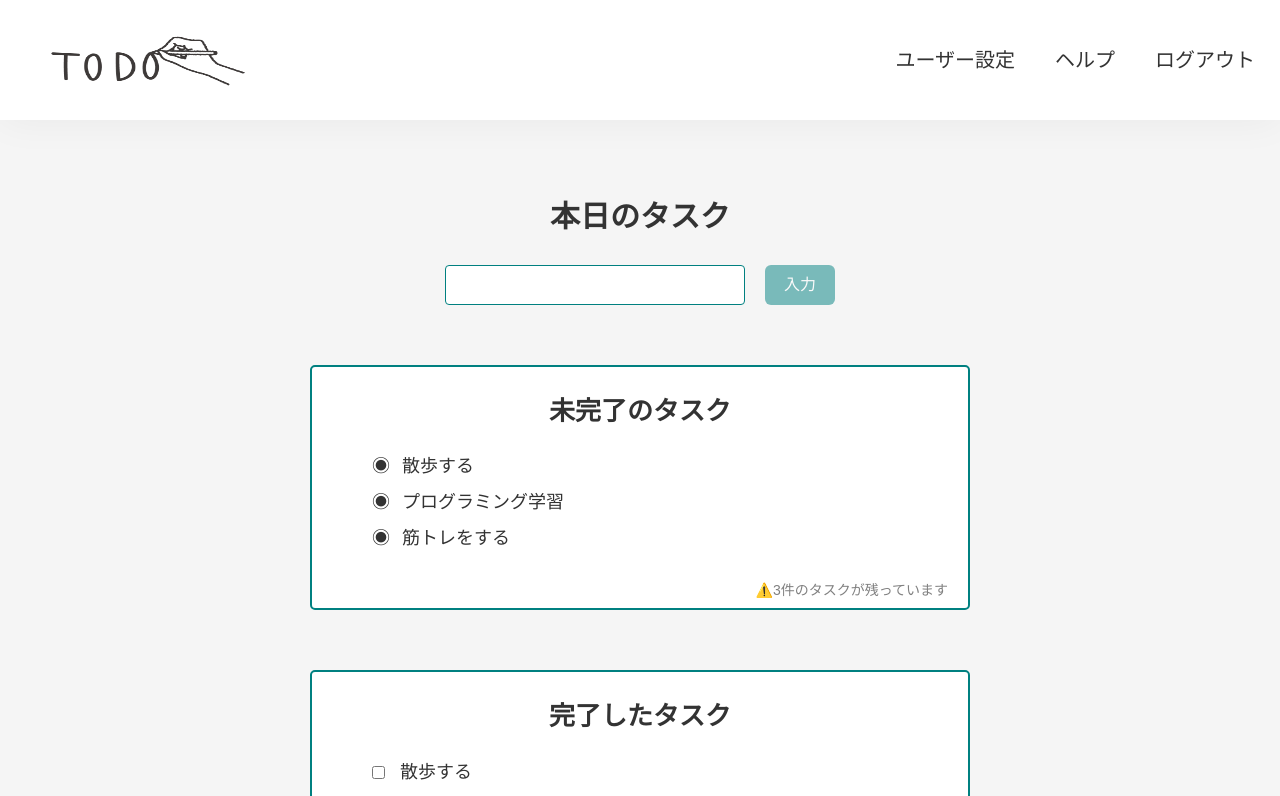
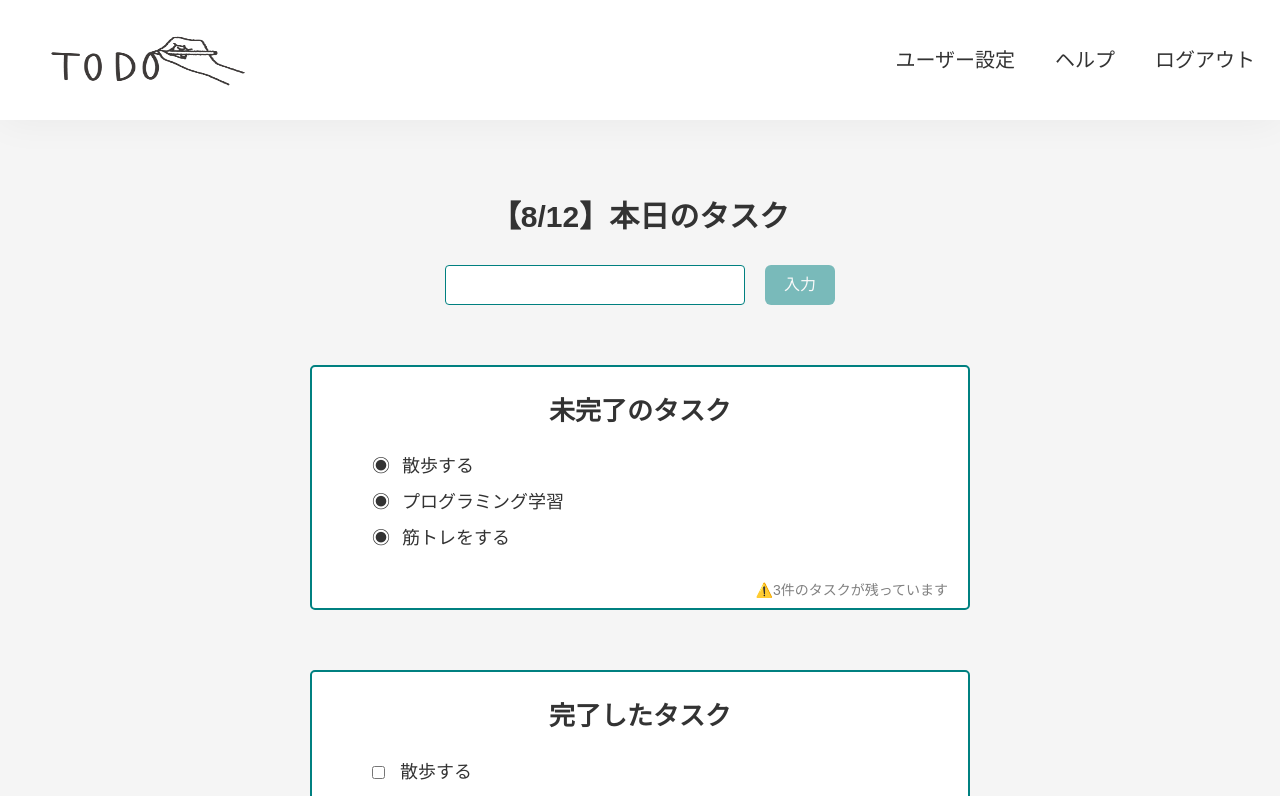
Before and after one commit to wadeen/original-react-todo, a React (Create React App) app: page /todo in a window 1280 px wide. Shown: the top 796 px of the page. Built offline with nearby package versions, Linux system fonts and the light colour scheme.

Commit message:
update: today's date & month

```diff
--- a/src/components/organisms/Todo/CompleteTask.tsx
+++ b/src/components/organisms/Todo/CompleteTask.tsx
@@ -8,7 +8,6 @@ type Props = {
 
 export const CompleteTask: React.FC<Props> = React.memo(({completeText}) => {
 
-  console.log(completeText);
   return (
     <div css={incompleteTask}>
       <h3>完了したタスク</h3>
--- a/src/components/organisms/Todo/InCompleteTask.tsx
+++ b/src/components/organisms/Todo/InCompleteTask.tsx
@@ -8,7 +8,6 @@ type Props = {
 
 export const InCompleteTak: React.FC<Props> = React.memo(({inCompleteText}) => {
 
-  console.log(inCompleteText);
   return (
     <div css={incompleteTask}>
       <h3>未完了のタスク</h3>
--- a/src/components/pages/Todo.tsx
+++ b/src/components/pages/Todo.tsx
@@ -21,6 +21,10 @@ export const Todo: React.FC = React.memo(() => {
   // 完了したテキスト
   const [completeText, seetCompleteText] = useState('')
 
+  // 日時の取得
+  let now: any = new Date()
+  let today = `${now.getMonth() + 1}/${now.getDate()}`
+
   // 入力ボタン押下
   const onClickInutAdd = () => {
     if (inputText == '') return
@@ -33,7 +37,7 @@ export const Todo: React.FC = React.memo(() => {
     <>
       <Head title={'Todoリスト'} />
       <div css={wrapper}>
-        <h2>本日のタスク</h2>
+        <h2>【{today}】本日のタスク</h2>
         <TodoInputForm
           inputText={inputText}
           setInputText={setInputText}
```
